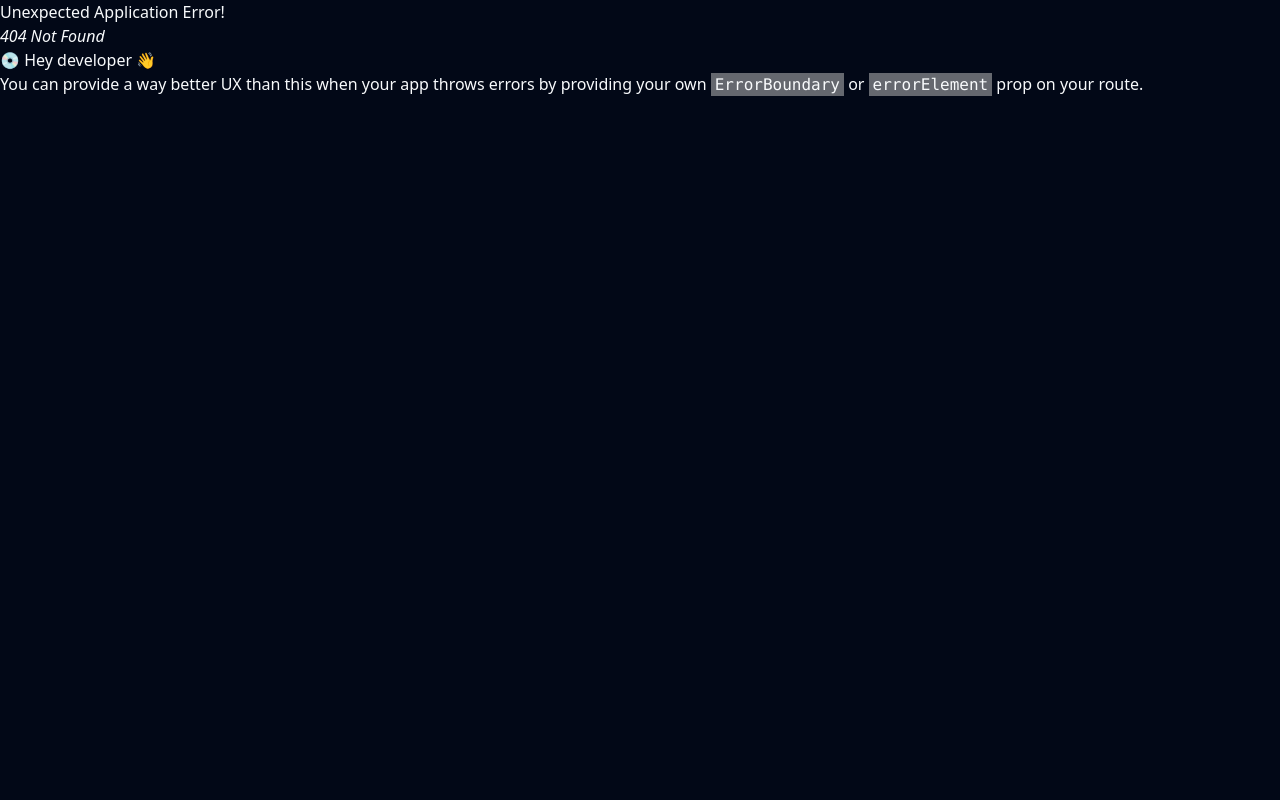
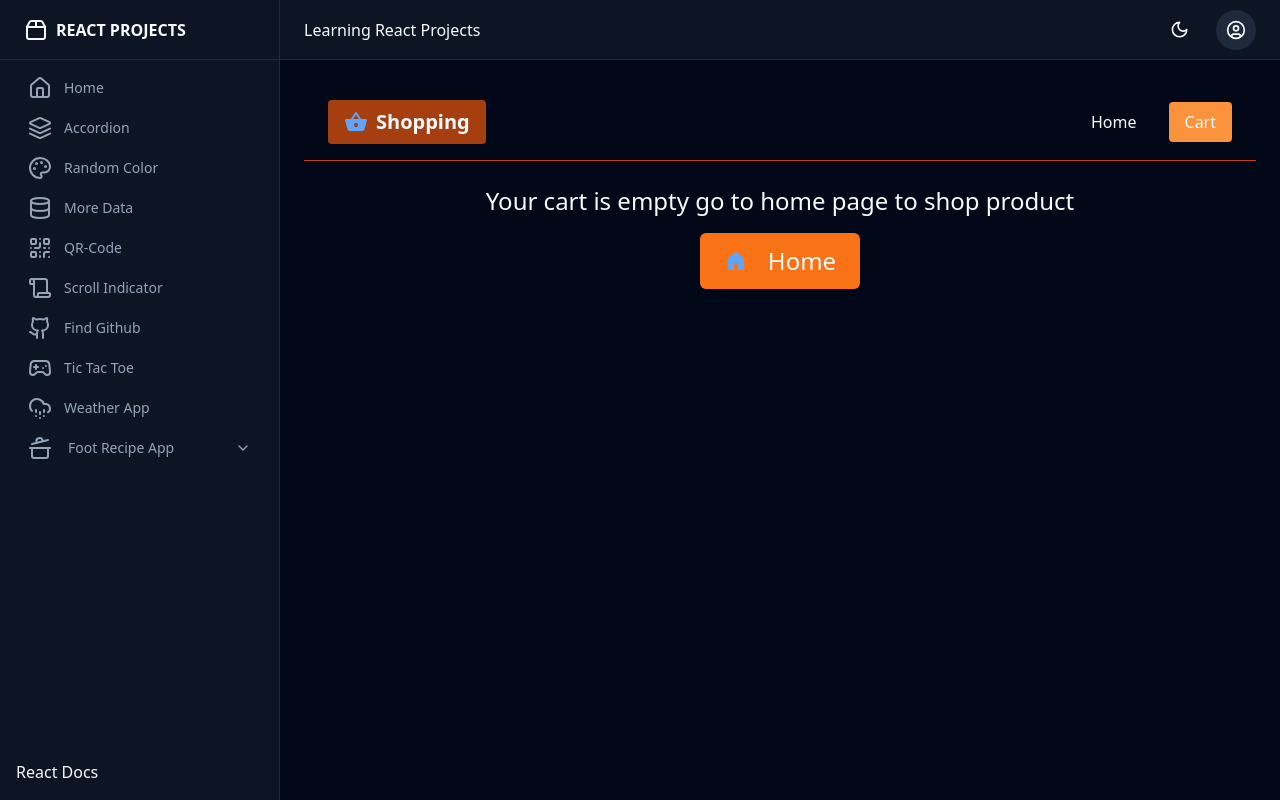
Before and after one commit to turnacaner53/react-tuto-dashboard, a React (Vite) app: page /shopping/cart in a window 1280 px wide. Before the commit this address had no page. Built offline with nearby package versions, Linux system fonts and the light colour scheme.

Commit message:
shopping cart example

```diff
--- a/package.json
+++ b/package.json
@@ -39,6 +39,7 @@
     "zustand": "^4.5.2"
   },
   "devDependencies": {
+    "@iconify/react": "^4.1.1",
     "@tanstack/eslint-plugin-query": "^5.32.1",
     "@trivago/prettier-plugin-sort-imports": "^4.3.0",
     "@types/react": "^18.2.66",
--- /dev/null
+++ b/src/api/fake-store.js
@@ -0,0 +1,9 @@
+import axios from 'axios';
+
+const BASE_URL = 'https://fakestoreapi.com/';
+const axiosInstance = axios.create({ baseURL: BASE_URL });
+
+export const getProducts = async () => {
+  const result = await axiosInstance.get('products');
+  return result.data;
+};
--- /dev/null
+++ b/src/features/shopping/Product.jsx
@@ -0,0 +1,37 @@
+import PropTypes from 'prop-types';
+
+import { Button } from '@/components/ui/button';
+import { Card, CardContent, CardFooter, CardHeader, CardTitle } from '@/components/ui/card';
+import { Icon } from '@iconify/react';
+
+const Product = ({ product,onClick }) => {
+  return (
+    <Card className='border border-orange-600/60 shadow-md dark:bg-slate-900/60'>
+      <CardContent className='h-[200px]'>
+        <img
+          src={product.image}
+          alt={product.title}
+          className='mt-6 h-full w-full object-contain'
+        />
+      </CardContent>
+      <CardHeader>
+        <CardTitle className='text-md truncate border-t border-orange-400 pt-2 text-center font-bold'>
+          {product.title}
+        </CardTitle>
+      </CardHeader>
+      <CardFooter className='flex justify-center'>
+        <Button onClick={onClick} className='bg-orange-600/70 hover:bg-orange-600 gap-4'>
+            <Icon icon='akar-icons:cart' width='20' height='20' className='text-white' />
+          <span className='text-white'>Add to Cart</span>
+        </Button>
+      </CardFooter>
+    </Card>
+  );
+};
+
+Product.propTypes = {
+  product: PropTypes.object.isRequired,
+    onClick: PropTypes.func
+};
+
+export default Product;
--- /dev/null
+++ b/src/features/shopping/ShoppingNavbar.jsx
@@ -0,0 +1,40 @@
+import { NavLink, useLocation } from 'react-router-dom';
+
+import { Icon } from '@iconify/react';
+
+const ShoppingNavbar = () => {
+  const { pathname } = useLocation();
+
+  return (
+    <div className='border-b border-orange-700'>
+      <div className='mx-6 flex items-center justify-between gap-2 py-4'>
+        <NavLink
+          className='flex items-center justify-center gap-2 rounded-sm bg-orange-600/70 px-4 py-2'
+          to='/shopping'>
+          <Icon
+            icon='material-symbols:shopping-basket'
+            className='text-red-700 dark:text-blue-400'
+            width='24'
+            height='24'
+          />
+          <h2 className='text-xl font-semibold'>Shopping</h2>
+        </NavLink>
+        <div className='mx-8 flex-grow'></div>
+        <div className='flex gap-4'>
+          <NavLink
+            className={`${pathname === '/shopping' && 'bg-orange-400'} rounded-sm px-4 py-2 duration-200 hover:bg-orange-300`}
+            to='/shopping'>
+            Home
+          </NavLink>
+          <NavLink
+            className={`${pathname === '/shopping/cart' && 'bg-orange-400'} rounded-sm px-4 py-2 duration-200 hover:bg-orange-300`}
+            to='/shopping/cart'>
+            Cart
+          </NavLink>
+        </div>
+      </div>
+    </div>
+  );
+};
+
+export default ShoppingNavbar;
--- /dev/null
+++ b/src/features/shopping/cart-store.js
@@ -0,0 +1,20 @@
+import { create } from 'zustand';
+
+const useCartStore = create((set) => ({
+  cart: [],
+  addToCart: (product) => {
+    set((state) => {
+      const updatedCart = [...state.cart, product];
+      return { cart: updatedCart };
+    });
+  },
+  removeFromCart: (id) => {
+    set((state) => {
+      const updatedCart = state.cart.filter((item) => item.id !== id);
+      return { cart: updatedCart };
+    });
+  },
+  clearCart: () => set({ cart: [] }),
+}));
+
+export default useCartStore;
--- /dev/null
+++ b/src/pages/shopping/Cart.jsx
@@ -0,0 +1,100 @@
+import { Link } from 'react-router-dom';
+
+import useCartStore from '@/features/shopping/cart-store';
+import { Icon } from '@iconify/react';
+import { useShallow } from 'zustand/react/shallow';
+
+import { Button } from '@/components/ui/button';
+
+const Cart = () => {
+  const { cart, removeFromCart, clearCart } = useCartStore(
+    useShallow((state) => ({
+      cart: state.cart,
+      removeFromCart: state.removeFromCart,
+      clearCart: state.clearCart,
+    })),
+  );
+
+  const cartTotal = cart?.reduce((acc, item) => acc + item.price, 0);
+
+  let combinedCart = cart.reduce((acc, item) => {
+    let found = acc.find((i) => i.id === item.id);
+    if (found) {
+      found.count++;
+    } else {
+      item.count = 1;
+      acc.push(item);
+    }
+    return acc;
+  }, []);
+
+  console.log(combinedCart);
+
+  return (
+    <div>
+      {cart.length === 0 ? (
+        <div className='flex flex-col items-center justify-center gap-4'>
+          <h1 className='text-2xl'>Your cart is empty go to home page to shop product</h1>
+          <Link
+            to='/shopping'
+            className='flex items-center justify-center gap-5 rounded-md bg-orange-500 px-6 py-3 hover:bg-orange-600/60'>
+            <Icon icon='material-symbols:home' width='24' height='24' className='text-blue-400' />
+            <span className='text-2xl'> Home </span>
+          </Link>
+        </div>
+      ) : (
+        <div className='grid grid-cols-1 gap-2 md:grid-cols-[60%_auto]'>
+          <div className='md:col-start-2'>
+            <div className=' mb-4 rounded-md border border-orange-600/30 p-2 shadow-sm'>
+              <h3 className='mb-4 border-b border-zinc-600 p-2 text-xl'>Cart Summary</h3>
+              <p>Cart Items Count: {cart.length}</p>
+              <p>Cart Total: {Math.round(cartTotal)}$</p>
+              <Button
+                variant='outline'
+                onClick={clearCart}
+                className='my-4 gap-4 duration-200 hover:bg-orange-600 hover:text-white'>
+                <Icon icon='material-symbols:delete-forever-outline' width='24' height='24' />
+                <span className='text-inherit '>Clear All Items</span>
+              </Button>
+            </div>
+          </div>
+          <div className='md:col-start-1 md:row-start-1'>
+            <div className='flex flex-col gap-4 '>
+              {combinedCart.map((item) => (
+                <div
+                  key={item.id}
+                  className='grid grid-cols-[120px_auto_50px] rounded-md border border-orange-600/30 p-2'>
+                  <div className=''>
+                    <img src={item.image} alt={item.title} className='h-20 w-20 object-contain' />
+                  </div>
+
+                  <div>
+                    <div className='flex flex-col'>
+                      <div className='flex items-center gap-2'>
+                        <h2 className='text-md leading-none tracking-tight'>{item.title}</h2>
+                        <span>({item.count})</span>
+                      </div>
+                      <p>{item.price}</p>
+                      <p>
+                        {item.rating.rate} -{' '}
+                        <span className='text-muted-foreground'>{item.rating.count}</span>
+                      </p>
+                    </div>
+                  </div>
+
+                  <div className='w-[10%]'>
+                    <Button variant='icon' onClick={() => removeFromCart(item.id)}>
+                      X
+                    </Button>
+                  </div>
+                </div>
+              ))}
+            </div>
+          </div>
+        </div>
+      )}
+    </div>
+  );
+};
+
+export default Cart;
--- /dev/null
+++ b/src/pages/shopping/ShoppingHome.jsx
@@ -0,0 +1,41 @@
+import Product from '@/features/shopping/Product';
+import useCartStore from '@/features/shopping/cart-store';
+import { useProducts } from '@/services/fake-store';
+
+import { Spinner } from '@/components/ui/spinner';
+import { useToast } from '@/components/ui/use-toast';
+
+const ShoppingHome = () => {
+  const { toast } = useToast();
+
+  const { data, isLoading, isError } = useProducts();
+
+  const addToCart = useCartStore((state) => state.addToCart);
+
+  const handleAdd = (product) => {
+    addToCart(product);
+    toast({
+      variant: 'success',
+      description: `${product.title} added to cart successfully.`,
+    });
+  };
+
+  if (isLoading)
+    return (
+      <div className='flex justify-center'>
+        <Spinner />
+      </div>
+    );
+
+  if (isError) return <div className='text-center'>Error fetching data</div>;
+
+  return (
+    <div className='grid gap-x-4 gap-y-4 sm:grid-cols-2 md:grid-cols-3 md:gap-y-8 lg:grid-cols-4'>
+      {data.map((product, index) => (
+        <Product key={index} product={product} onClick={() => handleAdd(product)} />
+      ))}
+    </div>
+  );
+};
+
+export default ShoppingHome;
--- /dev/null
+++ b/src/pages/shopping/ShoppingLayout.jsx
@@ -0,0 +1,14 @@
+import { Outlet } from 'react-router-dom';
+
+import ShoppingNavbar from '@/features/shopping/ShoppingNavbar';
+
+const ShoppingLayout = () => {
+  return (
+    <>
+      <ShoppingNavbar />
+      <Outlet />
+    </>
+  );
+};
+
+export default ShoppingLayout;
--- a/src/routes/Router.jsx
+++ b/src/routes/Router.jsx
@@ -16,6 +16,9 @@ import FootDetails from '@/pages/foot-recipe/FootDetails';
 import FootFavourites from '@/pages/foot-recipe/FootFavourites';
 import FootLayout from '@/pages/foot-recipe/FootLayout';
 import FootRecipes from '@/pages/foot-recipe/FootRecipes';
+import Cart from '@/pages/shopping/Cart';
+import ShoppingHome from '@/pages/shopping/ShoppingHome';
+import ShoppingLayout from '@/pages/shopping/ShoppingLayout';
 
 const router = createBrowserRouter(
   createRoutesFromElements(
@@ -36,6 +39,10 @@ const router = createBrowserRouter(
           <Route path='favourites' element={<FootFavourites />} />
           <Route path='details/:id' element={<FootDetails />} />
         </Route>
+        <Route path='shopping' element={<ShoppingLayout />}>
+          <Route index element={<ShoppingHome />} />
+          <Route path='cart' element={<Cart />} />
+        </Route>
         <Route path='test' element={<Test />} />
       </Route>
     </>,
--- /dev/null
+++ b/src/services/fake-store.js
@@ -0,0 +1,9 @@
+import { getProducts } from '@/api/fake-store';
+import { useQuery } from '@tanstack/react-query';
+
+export const useProducts = () => {
+  return useQuery({
+    queryKey: ['products'],
+    queryFn: () => getProducts(),
+  });
+};
```
Also changed, not shown: 1 other file (tests, documents, lock files or other folders).
